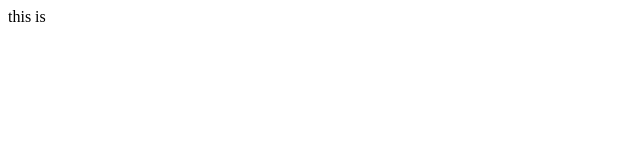
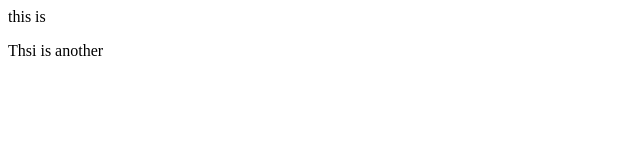
Before and after one commit to pcprajapat001/myGit, a plain HTML site: page index.html in a window 1280 px wide. Shown: the full height of the page, 0-640 px from the left. Drawn offline with Linux system fonts and the light colour scheme.

Commit message:
this is f1

```diff
--- a/index.html
+++ b/index.html
@@ -1 +1,2 @@
 <p>this is </p>
+<p>Thsi is another</p>
```
